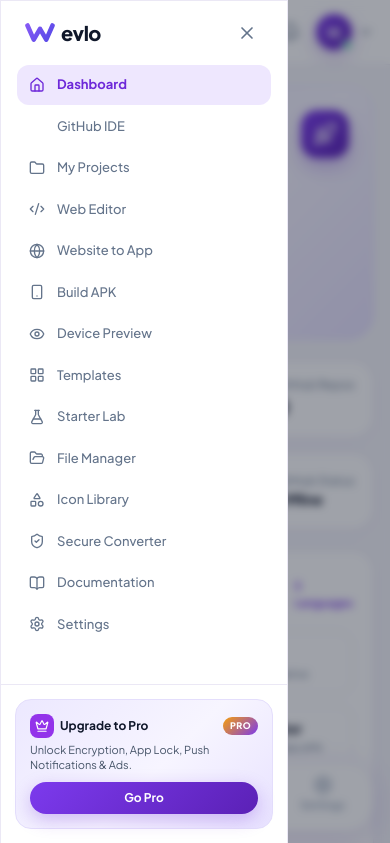
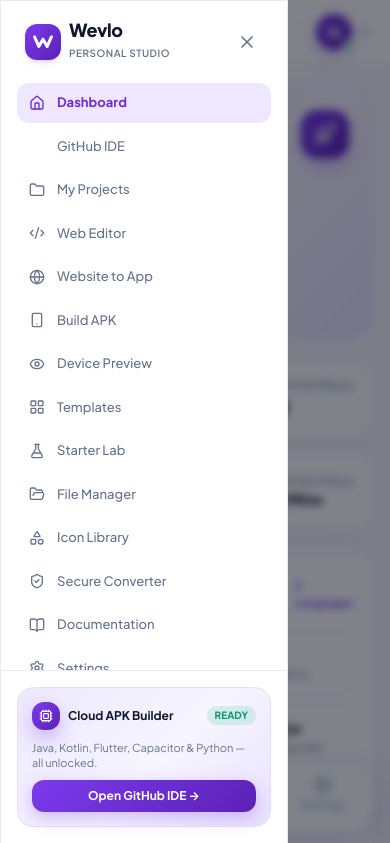
Before and after one commit to mohirkhan1020-hub/wevlo-app, a plain HTML site: page index.html in a window 390 px wide. Both pictures are taken after a click on the button 26 px from the left and 32 px from the top of the page. Shown: the top 843 px of the page. Drawn offline with nearby package versions, Linux system fonts and the light colour scheme; no server answers.

Commit message:
Update index.html

```diff
--- a/index.html
+++ b/index.html
@@ -2,13 +2,13 @@
 <html lang="en" data-theme="light">
 <head>
   <meta charset="UTF-8" />
-  <meta name="viewport" content="width=device-width, initial-scale=1.0" />
-  <title>Wevlo — Build Websites &amp; Android APKs</title>
+  <meta name="viewport" content="width=device-width, initial-scale=1.0, viewport-fit=cover" />
+  <title>Wevlo Studio — Mobile Web &amp; App Builder</title>
 
   <!-- Fonts -->
   <link rel="preconnect" href="https://fonts.googleapis.com" />
   <link rel="preconnect" href="https://fonts.gstatic.com" crossorigin />
-  <link href="https://fonts.googleapis.com/css2?family=Plus+Jakarta+Sans:wght@400;500;600;700;800&family=JetBrains+Mono:wght@400;500&display=swap" rel="stylesheet" />
+  <link href="https://fonts.googleapis.com/css2?family=Plus+Jakarta+Sans:wght@400;500;600;700;800&family=JetBrains+Mono:wght@400;500;600&display=swap" rel="stylesheet" />
 
   <!-- Tailwind CSS -->
   <script src="https://cdn.tailwindcss.com"></script>
@@ -19,55 +19,54 @@
   <!-- Stylesheet -->
   <link rel="stylesheet" href="styles.css" />
 </head>
-<body class="app-bg text-main antialiased">
+<body class="app-bg text-main antialiased selection:bg-violet-500/20">
 
   <div class="flex min-h-screen">
     <!-- Mobile Sidebar Drawer Overlay -->
-    <div id="drawerOverlay" onclick="toggleDrawer(false)" class="fixed inset-0 bg-slate-900/40 backdrop-blur-sm z-40 hidden lg:hidden"></div>
+    <div id="drawerOverlay" onclick="toggleDrawer(false)" class="fixed inset-0 bg-slate-950/50 backdrop-blur-sm z-40 hidden lg:hidden"></div>
 
-    <!-- Collapsible Sidebar -->
+    <!-- Sidebar -->
     <aside id="sidebar" class="fixed lg:sticky top-0 left-0 z-50 h-screen w-72 surface-card border-r border-soft flex flex-col justify-between transform -translate-x-full lg:translate-x-0 transition-transform duration-300 rounded-none">
-      <div class="overflow-y-auto px-4 py-4 space-y-4 flex-1">
-        <!-- Logo -->
+      <div class="overflow-y-auto px-4 py-5 space-y-5 flex-1">
+        <!-- Brand Logo -->
         <div class="flex items-center justify-between px-2">
-          <a href="#/" onclick="navigate('#/'); secretAdminTap()" class="flex items-center gap-1.5 select-none">
-            <svg width="30" height="24" viewBox="0 0 36 28" fill="none">
-              <defs>
-                <linearGradient id="wGrad" x1="0" y1="0" x2="36" y2="28" gradientUnits="userSpaceOnUse">
-                  <stop stop-color="#8B5CF6" />
-                  <stop offset="1" stop-color="#4F46E5" />
-                </linearGradient>
-              </defs>
-              <path d="M3 5L10.5 22L18 9L25.5 22L33 5" stroke="url(#wGrad)" stroke-width="5.5" stroke-linecap="round" stroke-linejoin="round" />
-            </svg>
-            <span class="text-xl font-extrabold tracking-tight">evlo</span>
+          <a href="#/" onclick="navigate('#/'); return false;" class="flex items-center gap-2 select-none group">
+            <span class="w-9 h-9 rounded-xl icon-box-purple flex items-center justify-center shadow-md group-hover:scale-105 transition">
+              <svg width="20" height="16" viewBox="0 0 36 28" fill="none">
+                <path d="M3 5L10.5 22L18 9L25.5 22L33 5" stroke="#ffffff" stroke-width="5.5" stroke-linecap="round" stroke-linejoin="round" />
+              </svg>
+            </span>
+            <div>
+              <span class="text-lg font-extrabold tracking-tight block leading-none">Wevlo</span>
+              <span class="text-[10px] font-semibold text-muted tracking-wider uppercase">Personal Studio</span>
+            </div>
           </a>
-          <button onclick="toggleDrawer(false)" class="lg:hidden p-1.5 rounded-lg text-muted hover:bg-purple-500/10">
+          <button onclick="toggleDrawer(false)" class="lg:hidden p-1.5 rounded-xl text-muted hover:bg-violet-500/10">
             <i data-lucide="x" class="w-5 h-5"></i>
           </button>
         </div>
 
         <!-- Dynamic Navigation Links -->
-        <nav id="sidebarNav" class="space-y-0.5 text-[13px] font-medium"></nav>
+        <nav id="sidebarNav" class="space-y-1 text-[13px] font-medium"></nav>
       </div>
 
-      <!-- Upgrade to Pro Banner -->
-      <div class="p-3.5 border-t border-soft space-y-2">
-        <div class="hero-lavender rounded-2xl p-3.5">
-          <div class="flex items-center justify-between mb-1">
-            <span class="flex items-center gap-1.5 font-bold text-xs text-slate-900">
-              <span class="w-6 h-6 rounded-lg bg-purple-600 text-white flex items-center justify-center">
-                <i data-lucide="crown" class="w-3.5 h-3.5"></i>
+      <!-- Studio Footer Card -->
+      <div class="p-4 border-t border-soft">
+        <div class="hero-lavender rounded-2xl p-3.5 space-y-2.5">
+          <div class="flex items-center justify-between">
+            <span class="flex items-center gap-2 font-bold text-xs">
+              <span class="w-7 h-7 rounded-xl icon-box-purple flex items-center justify-center">
+                <i data-lucide="cpu" class="w-3.5 h-3.5"></i>
               </span>
-              Upgrade to Pro
+              Cloud APK Builder
             </span>
-            <span class="pro-badge">PRO</span>
+            <span class="text-[10px] font-bold px-2 py-0.5 rounded-full bg-emerald-500/15 text-emerald-600">READY</span>
           </div>
-          <p class="text-[11px] text-slate-600 mb-2.5 leading-snug">
-            Unlock Encryption, App Lock, Push Notifications &amp; Ads.
+          <p class="text-[11px] text-muted leading-snug">
+            Java, Kotlin, Flutter, Capacitor &amp; Python — all unlocked.
           </p>
-          <button onclick="navigate('#/subscription'); toggleDrawer(false)" class="w-full btn-purple py-2 rounded-full text-xs font-bold">
-            Go Pro
+          <button onclick="navigate('#/github-build'); toggleDrawer(false)" class="w-full btn-purple py-2 rounded-xl text-xs font-bold">
+            Open GitHub IDE →
           </button>
         </div>
       </div>
@@ -78,24 +77,20 @@
       <!-- Topbar Header -->
       <header class="sticky top-0 z-30 surface-glass border-b border-soft">
         <div class="max-w-5xl mx-auto px-4 h-16 flex items-center justify-between">
-          <!-- Dynamic Left Header (Hamburger or Back Button) -->
           <div id="headerLeft" class="flex items-center gap-3"></div>
 
-          <!-- Topbar Actions -->
           <div class="flex items-center gap-2 relative">
-            <!-- Light/Dark Mode Switcher -->
-            <button onclick="toggleTheme()" title="Toggle Light/Dark Theme" class="flex items-center gap-1.5 px-2.5 py-1.5 rounded-full border border-soft text-xs font-bold hover:bg-purple-500/10 transition">
-              <i id="themeIcon" data-lucide="sun" class="w-4 h-4 text-purple-600"></i>
+            <button onclick="toggleTheme()" title="Toggle Light/Dark Theme" class="flex items-center gap-1.5 px-3 py-1.5 rounded-full border border-soft text-xs font-bold hover:bg-violet-500/10 transition">
+              <i id="themeIcon" data-lucide="sun" class="w-4 h-4 text-violet-600"></i>
               <span id="themeLabel" class="hidden sm:inline">Light</span>
             </button>
 
-            <!-- Notifications Bell -->
-            <button onclick="showToast('All systems operational — no unread alerts', 'info')" class="relative p-2 rounded-full text-muted hover:bg-purple-500/10">
-              <i data-lucide="bell" class="w-5 h-5"></i>
+            <button onclick="navigate('#/github-build')" title="GitHub Build Studio" class="p-2 rounded-full border border-soft text-muted hover:text-violet-600 hover:bg-violet-500/10 transition">
+              <i data-lucide="github" class="w-4 h-4"></i>
             </button>
 
-            <!-- User Avatar / Profile Menu -->
-            <button onclick="toggleAccountMenu()" class="flex items-center gap-1.5 focus:outline-none">
+            <!-- User Profile Menu -->
+            <button onclick="toggleAccountMenu()" class="flex items-center gap-1.5 focus:outline-none pl-1">
               <div class="relative">
                 <div id="userAvatar" class="w-9 h-9 rounded-full btn-purple flex items-center justify-center font-bold text-sm">W</div>
                 <span class="absolute bottom-0 right-0 w-2.5 h-2.5 bg-emerald-500 border-2 border-white rounded-full"></span>
@@ -103,24 +98,24 @@
               <i data-lucide="chevron-down" class="w-4 h-4 text-muted"></i>
             </button>
 
-            <!-- Account Dropdown Menu -->
+            <!-- Account Dropdown -->
             <div id="accountMenu" class="hidden absolute right-0 top-12 w-72 surface-card rounded-2xl shadow-2xl p-4 z-50 space-y-3">
               <div class="pb-3 border-b border-soft">
                 <p id="accName" class="font-bold text-sm">Not Signed In</p>
-                <p id="accEmail" class="text-xs text-muted truncate">Sign in with Gmail or GitHub</p>
+                <p id="accEmail" class="text-xs text-muted truncate">Connect GitHub or Google</p>
               </div>
               <div class="space-y-2">
-                <button onclick="loginWithGoogle()" class="w-full flex items-center justify-center gap-2 border border-soft hover:bg-purple-500/5 font-semibold text-xs py-2.5 rounded-xl transition">
+                <button onclick="loginWithGoogle()" class="w-full flex items-center justify-center gap-2 border border-soft hover:bg-violet-500/5 font-semibold text-xs py-2.5 rounded-xl transition">
                   <svg class="w-4 h-4" viewBox="0 0 24 24">
                     <path fill="#EA4335" d="M12 10.2v3.9h5.5c-.2 1.3-1.5 3.9-5.5 3.9-3.3 0-6-2.7-6-6s2.7-6 6-6c1.9 0 3.1.8 3.8 1.5l2.6-2.5C16.7 3.5 14.6 2.5 12 2.5 6.8 2.5 2.5 6.8 2.5 12s4.3 9.5 9.5 9.5c5.5 0 9.1-3.8 9.1-9.2 0-.6-.1-1.1-.2-1.6H12z" />
                   </svg>
-                  Continue with Gmail (Google)
+                  Continue with Google
                 </button>
                 <button onclick="loginWithGithub()" class="w-full flex items-center justify-center gap-2 bg-slate-900 hover:bg-slate-800 text-white font-semibold text-xs py-2.5 rounded-xl transition">
                   <i data-lucide="github" class="w-4 h-4"></i>
                   <span id="ghMenuLabel">Connect GitHub Account</span>
                 </button>
-                <button onclick="navigate('#/settings'); toggleAccountMenu()" class="w-full text-center text-xs font-semibold text-purple-600 py-1">
+                <button onclick="navigate('#/settings'); toggleAccountMenu()" class="w-full text-center text-xs font-semibold text-violet-600 py-1">
                   Settings &amp; Profile
                 </button>
                 <button id="btnLogoutMenu" onclick="confirmLogout()" class="hidden w-full text-rose-600 hover:bg-rose-500/10 font-semibold text-xs py-2 rounded-xl transition">
@@ -132,22 +127,22 @@
         </div>
       </header>
 
-      <!-- Main Dynamic View Container -->
+      <!-- Main Dynamic View -->
       <main id="appContent" class="max-w-5xl w-full mx-auto px-4 py-5 space-y-5"></main>
     </div>
   </div>
 
   <!-- Mobile Floating Bottom Navigation -->
   <nav class="lg:hidden fixed bottom-3 left-4 right-4 z-30">
-    <div class="surface-glass border border-soft shadow-[0_8px_30px_rgba(91,33,182,0.14)] rounded-[28px] px-2 py-2 grid grid-cols-4">
+    <div class="surface-glass border border-soft shadow-[0_10px_35px_rgba(91,33,182,0.16)] rounded-[26px] px-2 py-2 grid grid-cols-4">
       <button onclick="navigate('#/')" data-bnav="#/" class="bnav-item flex flex-col items-center justify-center py-1 gap-0.5 text-slate-400">
         <i data-lucide="home" class="w-5 h-5"></i>
         <span class="text-[11px] font-semibold">Home</span>
         <span class="bnav-dot w-6 h-0.5 rounded-full bg-transparent mt-0.5"></span>
       </button>
-      <button onclick="navigate('#/templates')" data-bnav="#/templates" class="bnav-item flex flex-col items-center justify-center py-1 gap-0.5 text-slate-400">
-        <i data-lucide="layout-grid" class="w-5 h-5"></i>
-        <span class="text-[11px] font-semibold">Templates</span>
+      <button onclick="navigate('#/github-build')" data-bnav="#/github-build" class="bnav-item flex flex-col items-center justify-center py-1 gap-0.5 text-slate-400">
+        <i data-lucide="github" class="w-5 h-5"></i>
+        <span class="text-[11px] font-semibold">GitHub IDE</span>
         <span class="bnav-dot w-6 h-0.5 rounded-full bg-transparent mt-0.5"></span>
       </button>
       <button onclick="navigate('#/projects')" data-bnav="#/projects" class="bnav-item flex flex-col items-center justify-center py-1 gap-0.5 text-slate-400">
@@ -163,28 +158,28 @@
     </div>
   </nav>
 
-  <!-- New Project Modal (Bottom Sheet Style) -->
-  <div id="newProjectModal" class="fixed inset-0 z-50 hidden items-end sm:items-center justify-center bg-slate-900/40 backdrop-blur-sm">
+  <!-- New Project Modal -->
+  <div id="newProjectModal" class="fixed inset-0 z-50 hidden items-end sm:items-center justify-center bg-slate-950/50 backdrop-blur-sm">
     <div class="surface-card w-full sm:max-w-md rounded-t-[28px] sm:rounded-[28px] p-6 space-y-4 shadow-2xl animate-slide-up">
       <div class="flex items-center justify-between">
         <h3 class="text-xl font-extrabold">New project</h3>
-        <button onclick="closeNewProjectModal()" class="p-1.5 rounded-full hover:bg-purple-500/10 text-muted">
+        <button onclick="closeNewProjectModal()" class="p-1.5 rounded-full hover:bg-violet-500/10 text-muted">
           <i data-lucide="x" class="w-5 h-5"></i>
         </button>
       </div>
-      <input id="modalProjName" type="text" placeholder="Project name" class="w-full px-4 py-3.5 rounded-2xl border-2 border-purple-500/80 focus:outline-none focus:border-purple-600 text-sm font-medium bg-transparent" />
+      <input id="modalProjName" type="text" placeholder="Project name" class="w-full px-4 py-3.5 rounded-2xl border-2 border-violet-500/70 focus:outline-none focus:border-violet-600 text-sm font-medium bg-transparent" />
       <div class="space-y-2.5">
         <button type="button" onclick="selectModalType('html')" data-ptype="html" class="ptype-card active w-full text-left p-4 rounded-2xl border transition">
           <p class="font-bold text-sm">HTML page</p>
-          <p class="text-xs text-muted">Single page</p>
+          <p class="text-xs text-muted">Single-page web project</p>
         </button>
         <button type="button" onclick="selectModalType('multifile')" data-ptype="multifile" class="ptype-card w-full text-left p-4 rounded-2xl border transition">
           <p class="font-bold text-sm">Multi file</p>
-          <p class="text-xs text-muted">Empty HTML/CSS/JS</p>
+          <p class="text-xs text-muted">HTML, CSS, and JS files</p>
         </button>
         <button type="button" onclick="selectModalType('webview')" data-ptype="webview" class="ptype-card w-full text-left p-4 rounded-2xl border transition">
           <p class="font-bold text-sm">WebView app</p>
-          <p class="text-xs text-muted">Ready for APK</p>
+          <p class="text-xs text-muted">Website URL to Android APK</p>
         </button>
       </div>
       <button onclick="confirmCreateProject()" class="w-full btn-purple py-3.5 rounded-full font-bold text-sm">
@@ -194,7 +189,7 @@
   </div>
 
   <!-- Confirmation Modal -->
-  <div id="confirmModal" class="fixed inset-0 z-[55] hidden items-center justify-center bg-slate-900/50 backdrop-blur-sm p-4">
+  <div id="confirmModal" class="fixed inset-0 z-[55] hidden items-center justify-center bg-slate-950/50 backdrop-blur-sm p-4">
     <div class="surface-card w-full max-w-sm rounded-[24px] p-6 space-y-4 shadow-2xl animate-slide-up">
       <div class="flex items-center gap-3">
         <span class="w-10 h-10 rounded-full bg-rose-500/15 text-rose-600 flex items-center justify-center shrink-0">
@@ -213,14 +208,14 @@
   </div>
 
   <!-- Guide Detail Modal -->
-  <div id="guideModal" class="fixed inset-0 z-[55] hidden items-center justify-center bg-slate-900/50 backdrop-blur-sm p-4">
+  <div id="guideModal" class="fixed inset-0 z-[55] hidden items-center justify-center bg-slate-950/50 backdrop-blur-sm p-4">
     <div class="surface-card w-full max-w-lg rounded-[26px] p-6 space-y-4 shadow-2xl animate-slide-up max-h-[85vh] overflow-y-auto">
       <div class="flex items-start justify-between gap-2">
         <div>
-          <span id="guideCatBadge" class="text-[10px] font-bold bg-purple-100 text-purple-700 px-2.5 py-0.5 rounded-full">Guide</span>
+          <span id="guideCatBadge" class="text-[10px] font-bold bg-violet-100 text-violet-700 px-2.5 py-0.5 rounded-full">Guide</span>
           <h3 id="guideTitle" class="text-lg font-extrabold mt-1.5">Guide Title</h3>
         </div>
-        <button onclick="document.getElementById('guideModal').classList.add('hidden'); document.getElementById('guideModal').classList.remove('flex')" class="p-1.5 rounded-full hover:bg-purple-500/10">
+        <button onclick="document.getElementById('guideModal').classList.add('hidden'); document.getElementById('guideModal').classList.remove('flex')" class="p-1.5 rounded-full hover:bg-violet-500/10">
           <i data-lucide="x" class="w-5 h-5"></i>
         </button>
       </div>
@@ -231,19 +226,7 @@
     </div>
   </div>
 
-  <!-- Hidden Access Verification Modal -->
-  <div id="secretAccessModal" class="fixed inset-0 z-[70] hidden items-center justify-center bg-slate-900/60 backdrop-blur-sm p-4">
-    <div class="surface-card w-full max-w-xs rounded-[24px] p-5 space-y-3 shadow-2xl animate-slide-up">
-      <h4 class="font-extrabold text-sm text-center">Verification</h4>
-      <input id="secretAccessInput" type="password" onkeydown="if(event.key==='Enter') submitSecretAdminPin()" placeholder="Access code" class="w-full text-center tracking-widest border border-soft rounded-xl px-3.5 py-2.5 text-sm bg-transparent focus:outline-none focus:border-purple-600" />
-      <div class="flex gap-2">
-        <button onclick="document.getElementById('secretAccessModal').classList.add('hidden'); document.getElementById('secretAccessModal').classList.remove('flex')" class="flex-1 py-2 rounded-full border border-soft text-xs font-bold">Cancel</button>
-        <button onclick="submitSecretAdminPin()" class="flex-1 btn-purple py-2 rounded-full text-xs font-bold">Verify</button>
-      </div>
-    </div>
-  </div>
-
-  <!-- Toast Notification Box -->
+  <!-- Toast Notification -->
   <div id="toast" class="fixed top-20 left-1/2 -translate-x-1/2 z-[60] hidden text-white text-xs font-bold px-4 py-2.5 rounded-full shadow-lg"></div>
 
   <!-- App Entry Script -->
```
